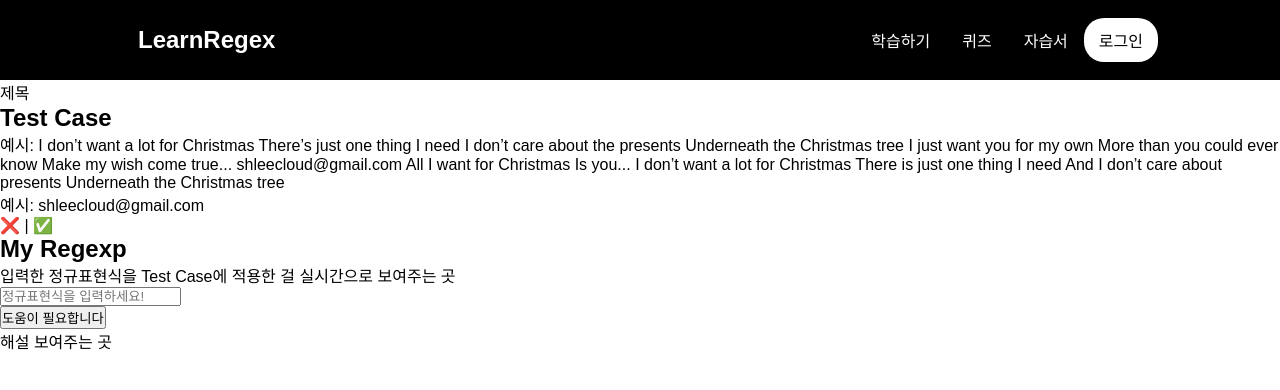
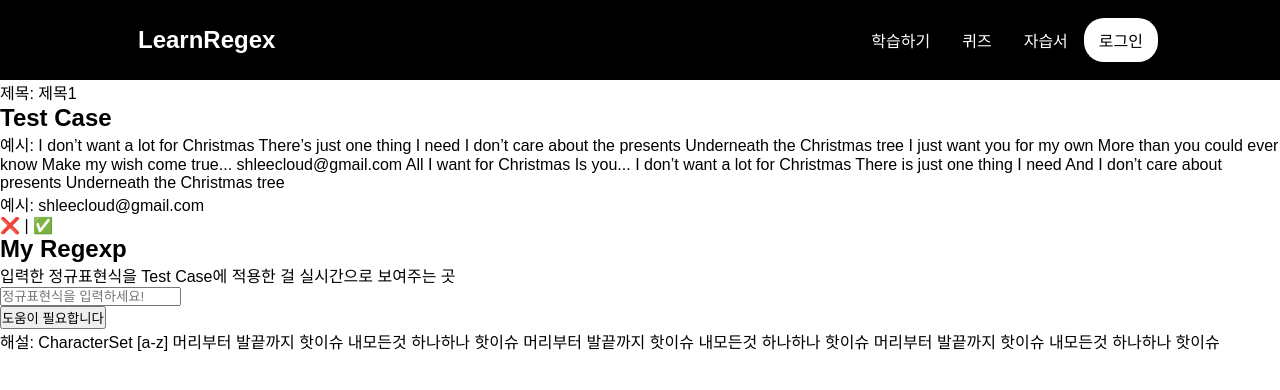
Before and after one commit to codestates/LearnRegex, a React app in the folder client/: page /tutorial in a window 1280 px wide. Shown: the top 390 px of the page. Built offline with nearby package versions, Linux system fonts and the light colour scheme.

Commit message:
Feat: Tutorial 페이지 기본 레이아웃 구현

```diff
--- a/client/src/components/TutorialSide.js
+++ b/client/src/components/TutorialSide.js
@@ -1,9 +1,12 @@
 import React from 'react';
 
-function TutorialSide() {
+function TutorialSide({ tip }) {
   return (
     <>
-      <div>해설 보여주는 곳</div>
+      <div>
+        <div></div>
+        <div>해설: {tip}</div>
+      </div>
     </>
   );
 }
--- a/client/src/data/tutorialData.js
+++ b/client/src/data/tutorialData.js
@@ -1,7 +1,7 @@
 export const dummyData = [
   {
     id: 1,
-    title: 'Merry Chirstmas',
+    title: '제목1',
     nickname: '김코딩',
     testCase:
       'I don’t want a lot for Christmas There’s just one thing I need I don’t care about the presents Underneath the Christmas tree I just want you for my own More than you could ever know Make my wish come true... shleecloud@gmail.com All I want for Christmas Is you... I don’t want a lot for Christmas There is just one thing I need And I don’t care about presents Underneath the Christmas tree',
@@ -9,5 +9,16 @@ export const dummyData = [
     answer: '/^[0-9a-zA-Z]([-_.]?[0-9a-zA-Z])*@[0-9a-zA-Z]([-_.]?[0-9a-zA-Z])*.[a-zA-Z]{2,3}$/i',
     explanation:
       'Santa tell me if youre really there Don`t make me fall in love again If he won`t be here next year Santa tell me if he really cares Cause I can`t give it all away If he won`t be here next year Feeling Christmas all around And I`m trying to play it cool But it`s hard to focus When I see him walking cross the room Let it snow, is blasting now But I won`t get it in the mood',
+    tip: 'CharacterSet [a-z] 머리부터 발끝까지 핫이슈 내모든것 하나하나 핫이슈 머리부터 발끝까지 핫이슈 내모든것 하나하나 핫이슈 머리부터 발끝까지 핫이슈 내모든것 하나하나 핫이슈',
+  },
+  {
+    id: 2,
+    title: '제목2',
+    nickname: '박해커',
+    testCase: '하이~ 010-1234-5678 에이치아이~',
+    testCaseTarget: '010-1234-5678',
+    answer: '/^[0-9]{2,3}-[0-9]{3,4}-[0-9]{3,4}$/',
+    explanation: 'Last Christmas I gave you my heart But the very next day you gave it away This year to save me from tears I ll give it to someone special',
+    tip: 'CharacterSet [0-9] 머리부터 발끝까지 핫이슈 내모든것 하나하나 핫이슈 머리부터 발끝까지 핫이슈 내모든것 하나하나 핫이슈 머리부터 발끝까지 핫이슈 내모든것 하나하나 핫이슈',
   },
 ];
--- a/client/src/pages/Tutorial.js
+++ b/client/src/pages/Tutorial.js
@@ -5,18 +5,19 @@ import { dummyData } from '../data/tutorialData';
 
 function Tutorial() {
   const [list, setList] = useState(dummyData);
-  console.log(list[0]);
+  const [current, setCurrent] = useState(0);
+
   return (
     <>
       <div>
         <div>
-          <div>제목</div>
+          <div>제목: {list[current].title}</div>
           <div>
-            <QuizForm data={list[0]} />
+            <QuizForm data={list[current]} />
           </div>
         </div>
         <div>
-          <TutorialSide />
+          <TutorialSide tip={list[current].tip} />
         </div>
       </div>
     </>
```
Also changed, not shown: client/src/components/ArrowButton.js (deleted).
